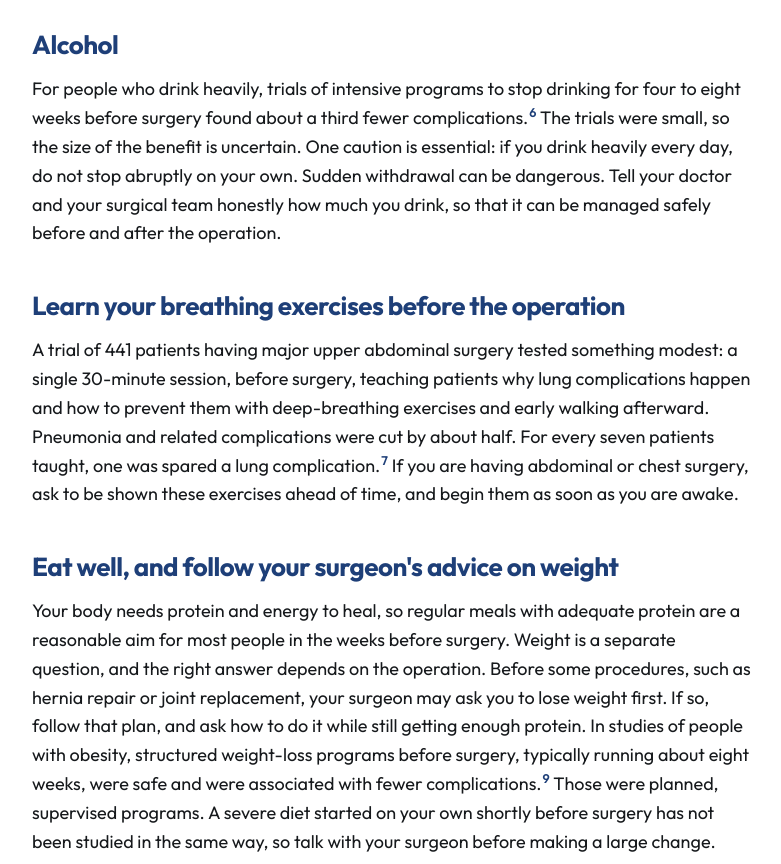
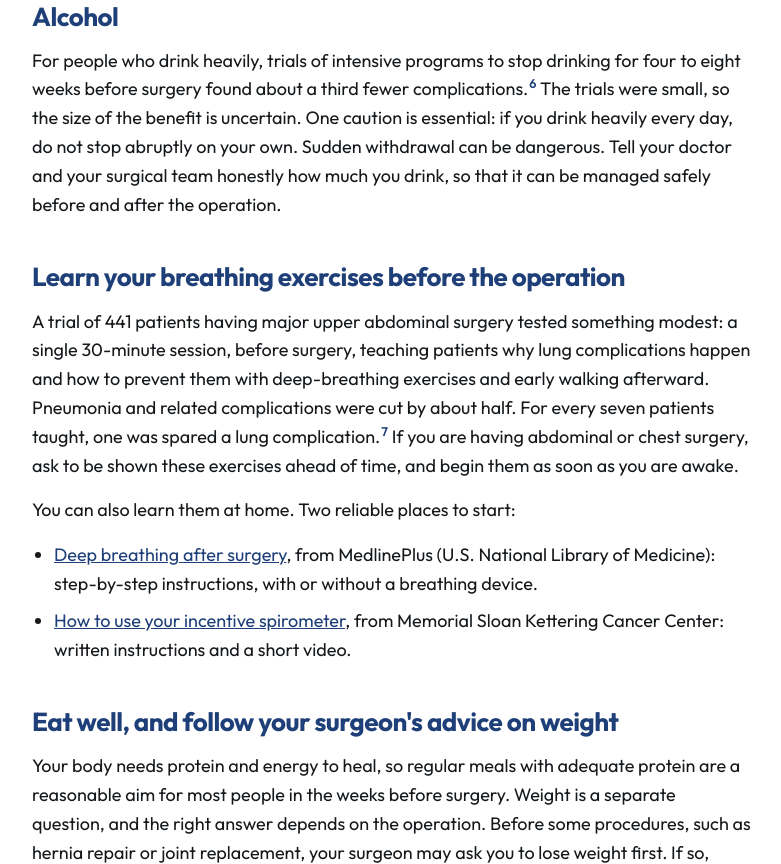
Before and after one commit to mwakslak-del/preops-site, a plain HTML site: page guides/getting-ready-for-surgery.html in a window 1280 px wide. Shown: the part 2647-3511 px from the top of the page, without its empty margins (248-1029 px from the left). Drawn offline with Linux system fonts and the light colour scheme.

Commit message:
Getting-ready guide: drop a line, add breathing-exercise resources
Co-Authored-By: Claude Fable 5.2 <noreply@anthropic.com>
Claude-Session: https://claude.ai/code/session_01LQZ4u1nAqHxNmhH7mSz5aQ

```diff
--- a/guides/getting-ready-for-surgery.html
+++ b/guides/getting-ready-for-surgery.html
@@ -99,7 +99,7 @@
 <p>The largest review to date, published in 2025, combined 186 randomized trials involving more than 15,000 patients. Exercise before surgery was associated with roughly half the risk of complications, and nutritional support with a reduction of about a third. Hospital stays were about a day shorter.<sup class="cite"><a href="#ref-1">1</a></sup> Those are encouraging numbers, but the authors rated the certainty of the evidence as low to very low. Many of the trials were small, were run at single hospitals, and used closely supervised programs. The fair summary is that prehab probably helps, and that we are less sure by how much.</p>
 
 <h2>Can you do it on your own?</h2>
-<p>This is the question that matters to most people. Much of the favorable evidence comes from supervised programs, in which patients trained with a therapist several times a week. One well-run trial of this kind, in people having colorectal cancer surgery, found meaningfully fewer serious complications after four weeks of supervised exercise, nutrition, and psychological support.<sup class="cite"><a href="#ref-2">2</a></sup></p>
+<p>Much of the favorable evidence comes from supervised programs, in which patients trained with a therapist several times a week. One well-run trial of this kind, in people having colorectal cancer surgery, found meaningfully fewer serious complications after four weeks of supervised exercise, nutrition, and psychological support.<sup class="cite"><a href="#ref-2">2</a></sup></p>
 <p>Home programs have been harder to prove. The largest test so far, a Canadian trial of 847 older adults with frailty, gave patients a home exercise and nutrition plan with a weekly coaching call. Across the whole group, it did not reduce complications or disability after surgery. But fewer than half of the participants completed most of their exercises. Those who did had less disability a month after surgery than patients given usual care.<sup class="cite"><a href="#ref-3">3</a></sup></p>
 <p>That comparison is not proof, because people who manage to stick to a program may differ in other ways. Still, the lesson is a sensible one: a home plan is safe and inexpensive, and it can only help if it is actually done. The main obstacles in the trial were ordinary ones: competing priorities and motivation.</p>
 
@@ -122,6 +122,11 @@
 
 <h2>Learn your breathing exercises before the operation</h2>
 <p>A trial of 441 patients having major upper abdominal surgery tested something modest: a single 30-minute session, before surgery, teaching patients why lung complications happen and how to prevent them with deep-breathing exercises and early walking afterward. Pneumonia and related complications were cut by about half. For every seven patients taught, one was spared a lung complication.<sup class="cite"><a href="#ref-7">7</a></sup> If you are having abdominal or chest surgery, ask to be shown these exercises ahead of time, and begin them as soon as you are awake.</p>
+<p>You can also learn them at home. Two reliable places to start:</p>
+<ul>
+<li><a href="https://medlineplus.gov/ency/patientinstructions/000440.htm" rel="noopener">Deep breathing after surgery</a>, from MedlinePlus (U.S. National Library of Medicine): step-by-step instructions, with or without a breathing device.</li>
+<li><a href="https://www.mskcc.org/cancer-care/patient-education/how-use-your-incentive-spirometer-01" rel="noopener">How to use your incentive spirometer</a>, from Memorial Sloan Kettering Cancer Center: written instructions and a short video.</li>
+</ul>
 
 <h2>Eat well, and follow your surgeon's advice on weight</h2>
 <p>Your body needs protein and energy to heal, so regular meals with adequate protein are a reasonable aim for most people in the weeks before surgery. Weight is a separate question, and the right answer depends on the operation. Before some procedures, such as hernia repair or joint replacement, your surgeon may ask you to lose weight first. If so, follow that plan, and ask how to do it while still getting enough protein. In studies of people with obesity, structured weight-loss programs before surgery, typically running about eight weeks, were safe and were associated with fewer complications.<sup class="cite"><a href="#ref-9">9</a></sup> Those were planned, supervised programs. A severe diet started on your own shortly before surgery has not been studied in the same way, so talk with your surgeon before making a large change.</p>
```
